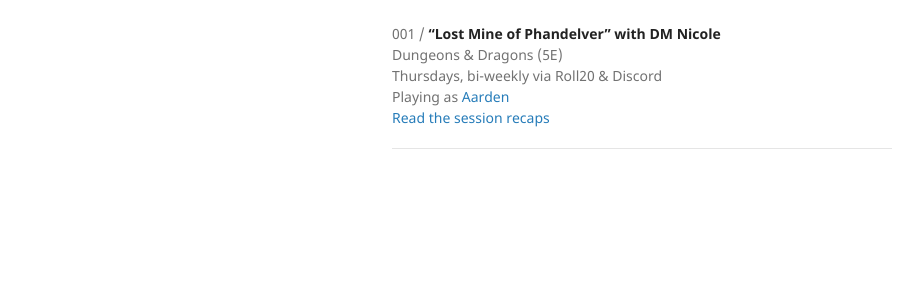
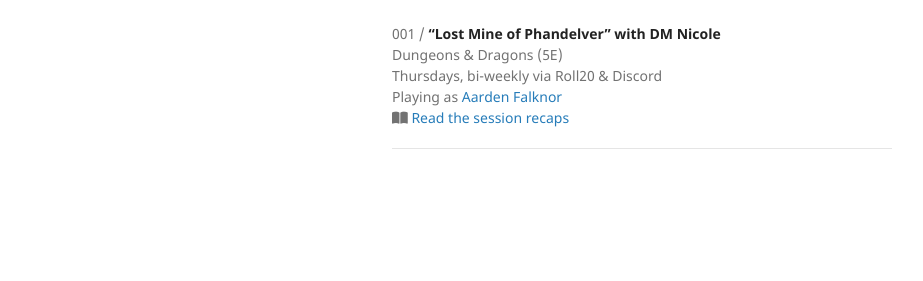
Before and after one commit to tethyrplays/tethyrplays, a Jekyll site: the page built from campaign/index.md, in a window 1280 px wide. Shown: the part 411-692 px from the top of the page, without its empty margins (178-1101 px from the left). Built offline with Jekyll 4.4.1, drawn with Linux system fonts in a browser that asks for light colours; nearby versions of some CDN libraries; our own code applies the rules of GitHub Pages for plain Markdown files; the repository's description, which GitHub fills in, is left out.

Commit message:
Update index.md

```diff
--- a/campaign/index.md
+++ b/campaign/index.md
@@ -7,7 +7,7 @@
 001 / **"Lost Mine of Phandelver" with DM Nicole**
 <br />Dungeons & Dragons (5E)
 <br />Thursdays, bi-weekly via Roll20 & Discord
-<br />Playing as [Aarden](/character)
-<br />[Read the session recaps](/campaign/2021-lmop-with-dm-nicole)
+<br />Playing as [Aarden Falknor](/character)
+<br /><i class="fas fa-book-open"></i> [Read the session recaps](/campaign/2021-lmop-with-dm-nicole)
 
 ---
```
